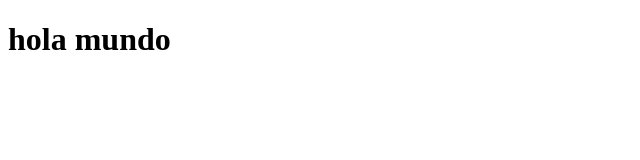
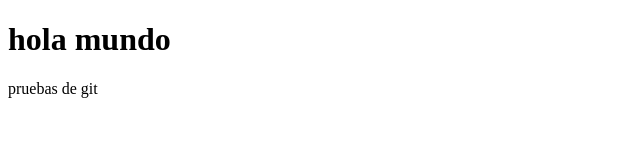
Before and after one commit to nathaly0122/prueba, a plain HTML site: page index.html in a window 1280 px wide. Shown: the whole page, without its empty margins (0-640 px from the left). Drawn offline with Linux system fonts and the light colour scheme.

Commit message:
Update index.html
se agrega parrafo al html

```diff
--- a/index.html
+++ b/index.html
@@ -8,5 +8,6 @@
 </head>
 <body>
     <h1>hola mundo</h1>
+    <p>pruebas de git</p>
 </body>
 </html>
```
